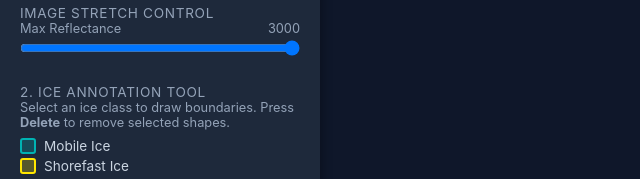
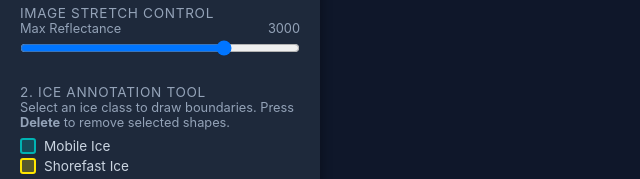
Before and after one commit to shawnmcarter/sentinel-2_river_ice, a plain HTML site: page index.html in a window 1280 px wide. Shown: the part 227-406 px from the top of the page, 0-640 px from the left. Drawn offline with nearby package versions, Linux system fonts and the light colour scheme; a script that the page names is missing.

Commit message:
Update index.html
Changed imaged stretch maximum.

```diff
--- a/index.html
+++ b/index.html
@@ -105,7 +105,7 @@
         <span>Max Reflectance</span>
         <span id="stretch-val">3000</span>
       </div>
-        <input type="range" id="stretch-slider" min="1000" max="10000" step="250" value="30000" style="width: 100%; cursor: pointer;">
+        <input type="range" id="stretch-slider" min="1000" max="40000" step="250" value="30000" style="width: 100%; cursor: pointer;">
       </div>
     </div>
 
```
